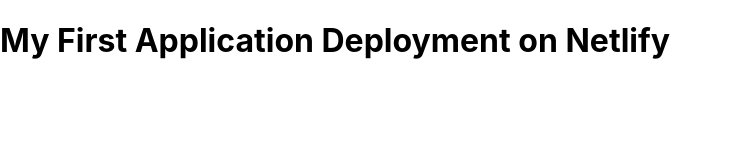
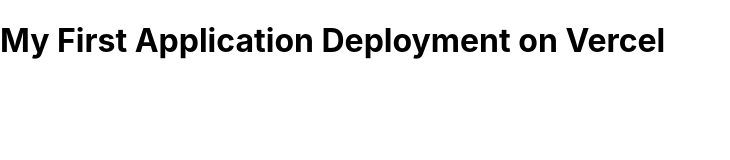
Before and after one commit to trishanthnaidu/git-app, a React (Create React App) app: page / in a window 1280 px wide. Shown: the top 160 px of the page, without its empty margins (0-730 px from the left). Built offline with nearby package versions, Linux system fonts and the light colour scheme.

Commit message:
changes for text in App.js

```diff
--- a/src/App.js
+++ b/src/App.js
@@ -1,7 +1,7 @@
 import "./App.css";
 
 function App() {
-    return <h1>My First Application Deployment on Netlify</h1>;
+    return <h1>My First Application Deployment on Vercel</h1>;
 }
 
 export default App;
```
